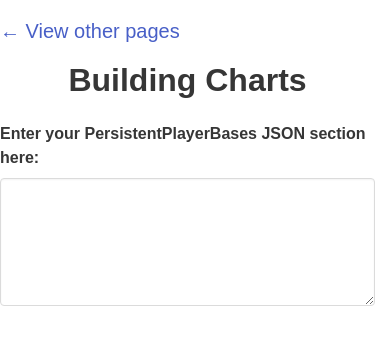
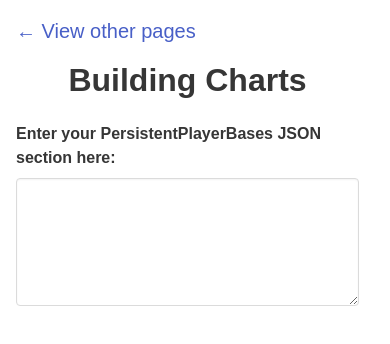
Before and after one commit to NMSCD/Building-Charts, a Vue app: page / in a window 390 px wide. Shown: the top 344 px of the page. Built offline with nearby package versions, Linux system fonts and the light colour scheme.

Commit message:
add margin on mobile

```diff
--- a/src/styles/styles.scss
+++ b/src/styles/styles.scss
@@ -3,3 +3,9 @@ body {
   scrollbar-gutter: stable;
   font-family: sans-serif;
 }
+
+@media (max-width: 1023px) {
+  .container {
+    margin-inline: 1rem;
+  }
+}
```
